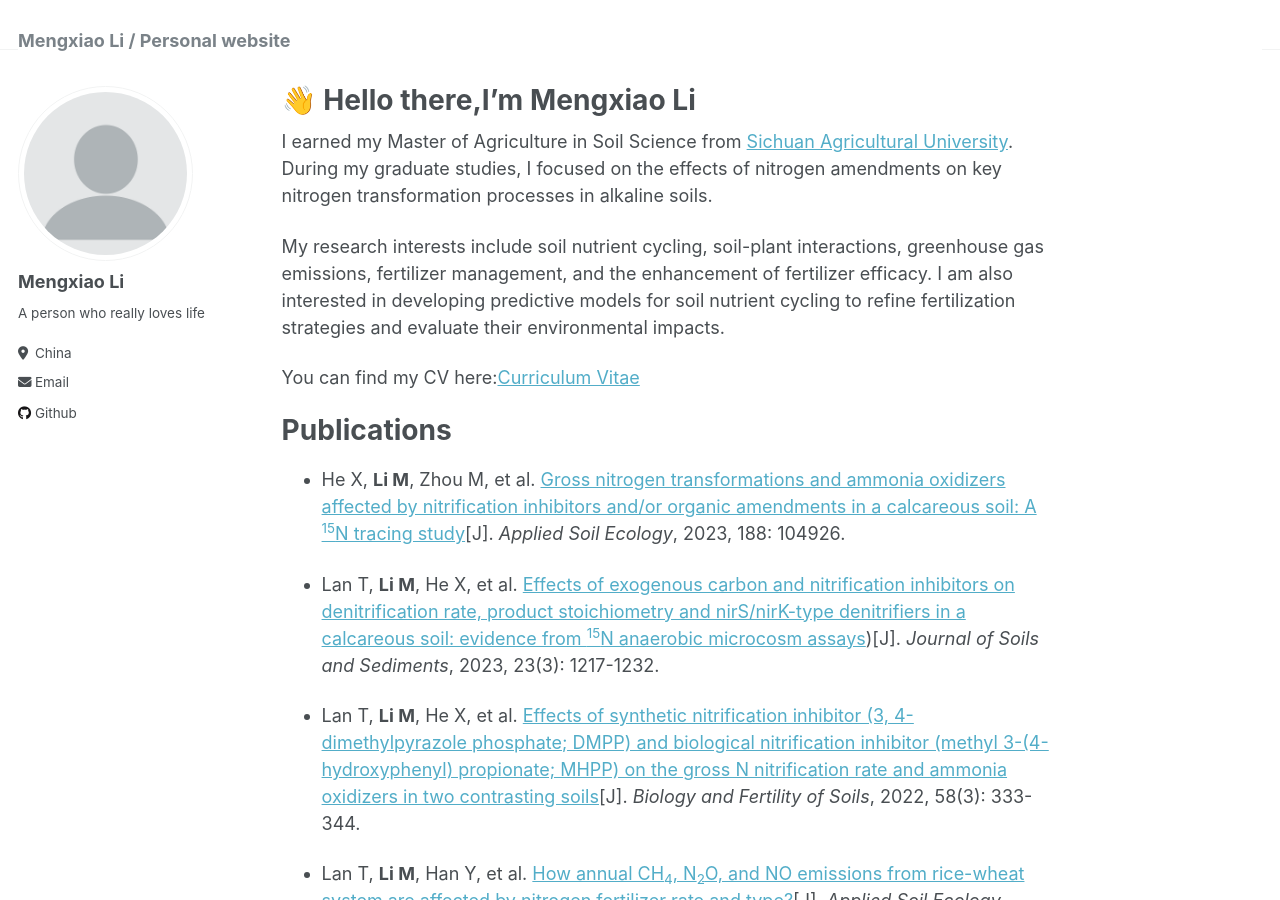
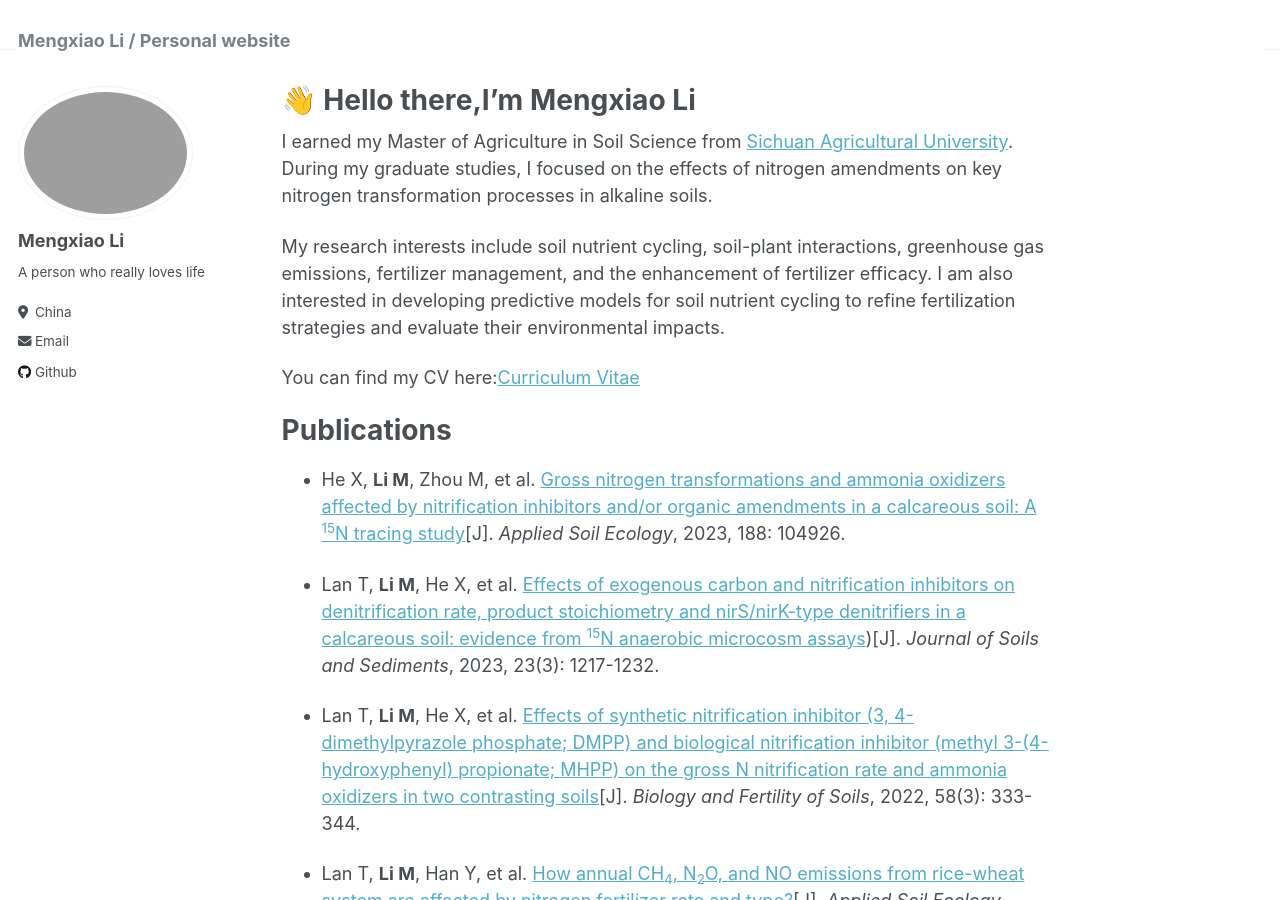
Before and after one commit to HazelLi123/HazelLi123.github.io, a Jekyll site: the page built from _pages/about.md, in a window 1280 px wide and 900 px high. Built offline with Jekyll 4.4.1, drawn with Linux system fonts in a browser that asks for light colours.

Commit message:
Update _config.yml

```diff
--- a/_config.yml
+++ b/_config.yml
@@ -21,7 +21,7 @@ repository               : "HazelLi123/HazelLi123.github.io"
 #               Additional customization can be done by editing /_includes/author-profile.html
 author:
   # Biographic information
-  avatar           : "profile.png"
+  avatar           : "portrait2.png"
   name             : "Mengxiao Li"
   pronouns         : # example: "she/her"
   bio              : "A person who really loves life"
```
